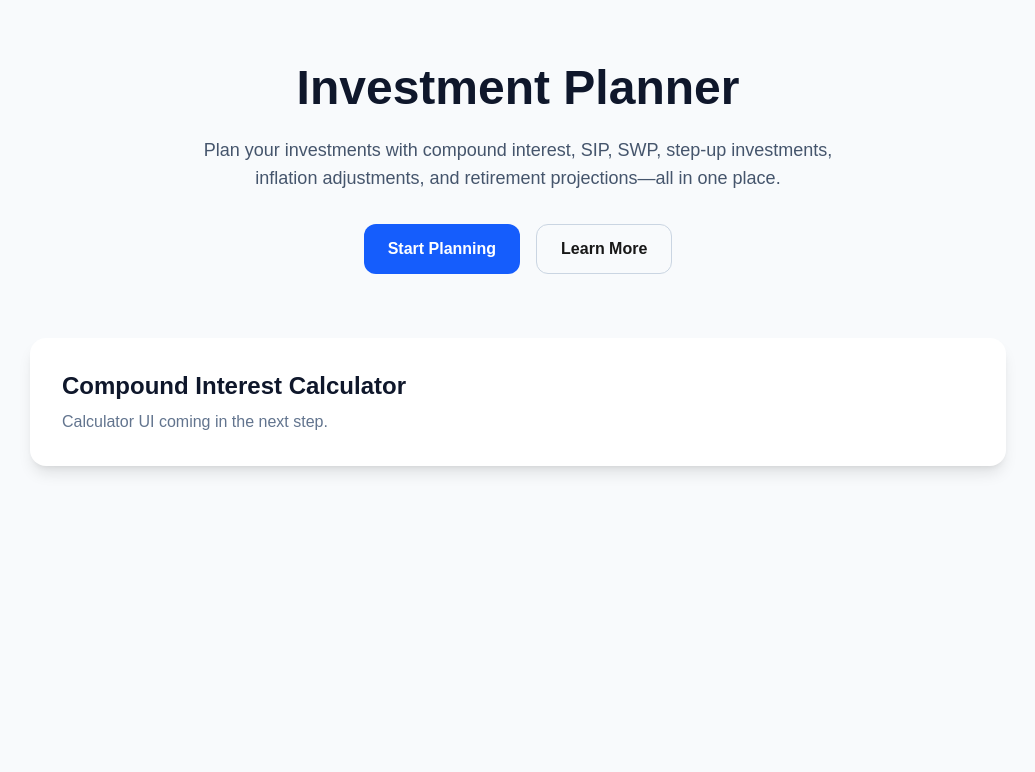
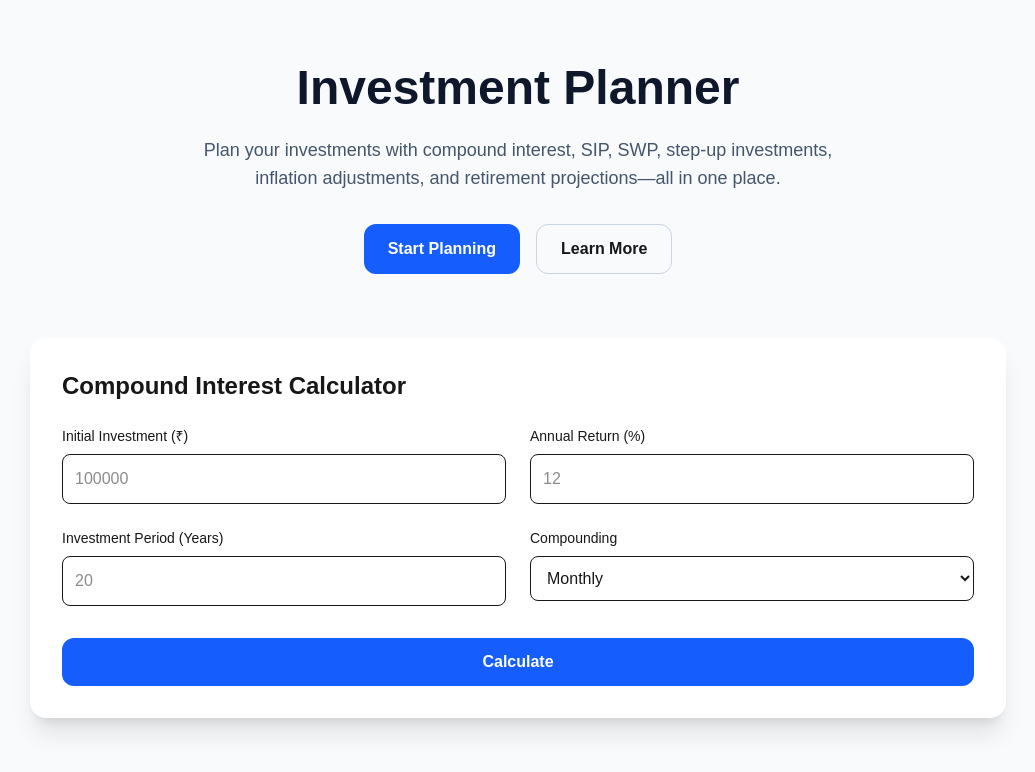
Before and after one commit to maxatulsingh/investment-planner, a Next.js app: page / in a window 1280 px wide. Shown: the top 772 px of the page, without its empty margins (122-1157 px from the left). Built offline with nearby package versions, Linux system fonts and the light colour scheme.

Commit message:
Create landing page and calculator UI

```diff
--- a/app/page.tsx
+++ b/app/page.tsx
@@ -1,3 +1,5 @@
+import Calculator from "@/components/calculator/Calculator";
+
 export default function Home() {
   return (
     <main className="min-h-screen bg-slate-50">
@@ -25,19 +27,11 @@ export default function Home() {
           </div>
         </div>
       </section>
+{/* Calculator Placeholder */}
 
-      {/* Calculator Placeholder */}
-      <section className="mx-auto max-w-5xl px-6 pb-20">
-        <div className="rounded-2xl bg-white p-8 shadow-lg">
-          <h2 className="text-2xl font-bold text-slate-900">
-            Compound Interest Calculator
-          </h2>
-
-          <p className="mt-2 text-slate-500">
-            Calculator UI coming in the next step.
-          </p>
-        </div>
-      </section>
+ <section className="mx-auto max-w-5xl px-6 pb-20">
+  <Calculator />
+</section>
     </main>
   );
 }
--- /dev/null
+++ b/components/calculator/Calculator.tsx
@@ -0,0 +1,68 @@
+type CalculatorProps = {};
+
+export default function Calculator({}: CalculatorProps) {
+  return (
+    <div className="rounded-2xl bg-white shadow-xl p-8">
+      <h2 className="text-2xl font-bold mb-6">
+        Compound Interest Calculator
+      </h2>
+
+      <div className="grid gap-6 md:grid-cols-2">
+
+        <div>
+          <label className="block text-sm font-medium mb-2">
+            Initial Investment (₹)
+          </label>
+
+          <input
+            type="number"
+            placeholder="100000"
+            className="w-full rounded-lg border p-3"
+          />
+        </div>
+
+        <div>
+          <label className="block text-sm font-medium mb-2">
+            Annual Return (%)
+          </label>
+
+          <input
+            type="number"
+            placeholder="12"
+            className="w-full rounded-lg border p-3"
+          />
+        </div>
+
+        <div>
+          <label className="block text-sm font-medium mb-2">
+            Investment Period (Years)
+          </label>
+
+          <input
+            type="number"
+            placeholder="20"
+            className="w-full rounded-lg border p-3"
+          />
+        </div>
+
+        <div>
+          <label className="block text-sm font-medium mb-2">
+            Compounding
+          </label>
+
+          <select className="w-full rounded-lg border p-3">
+            <option>Monthly</option>
+            <option>Quarterly</option>
+            <option>Half-Yearly</option>
+            <option>Yearly</option>
+          </select>
+        </div>
+
+      </div>
+
+      <button className="mt-8 w-full rounded-xl bg-blue-600 py-3 text-white font-semibold hover:bg-blue-700">
+        Calculate
+      </button>
+    </div>
+  );
+}
```
